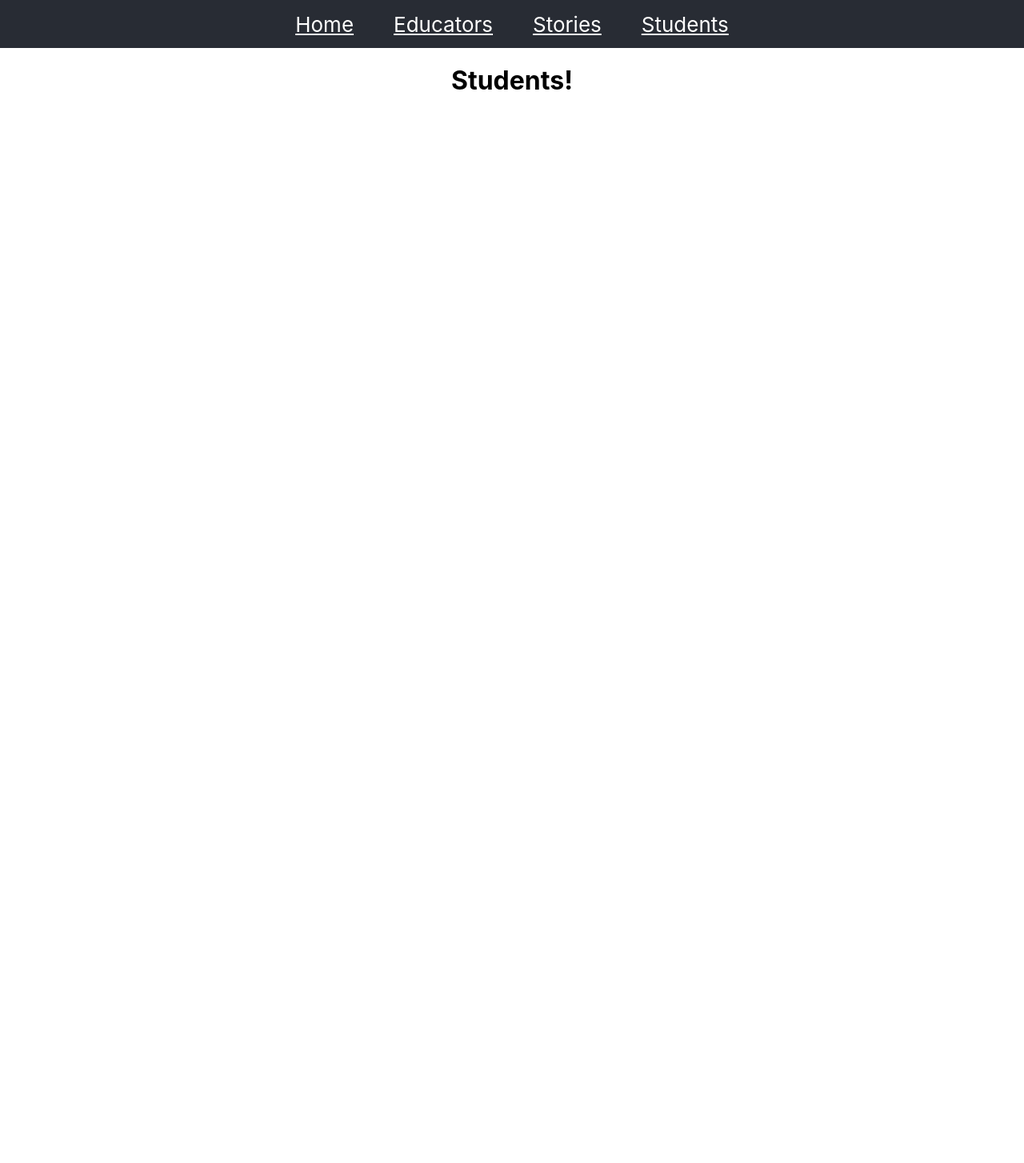
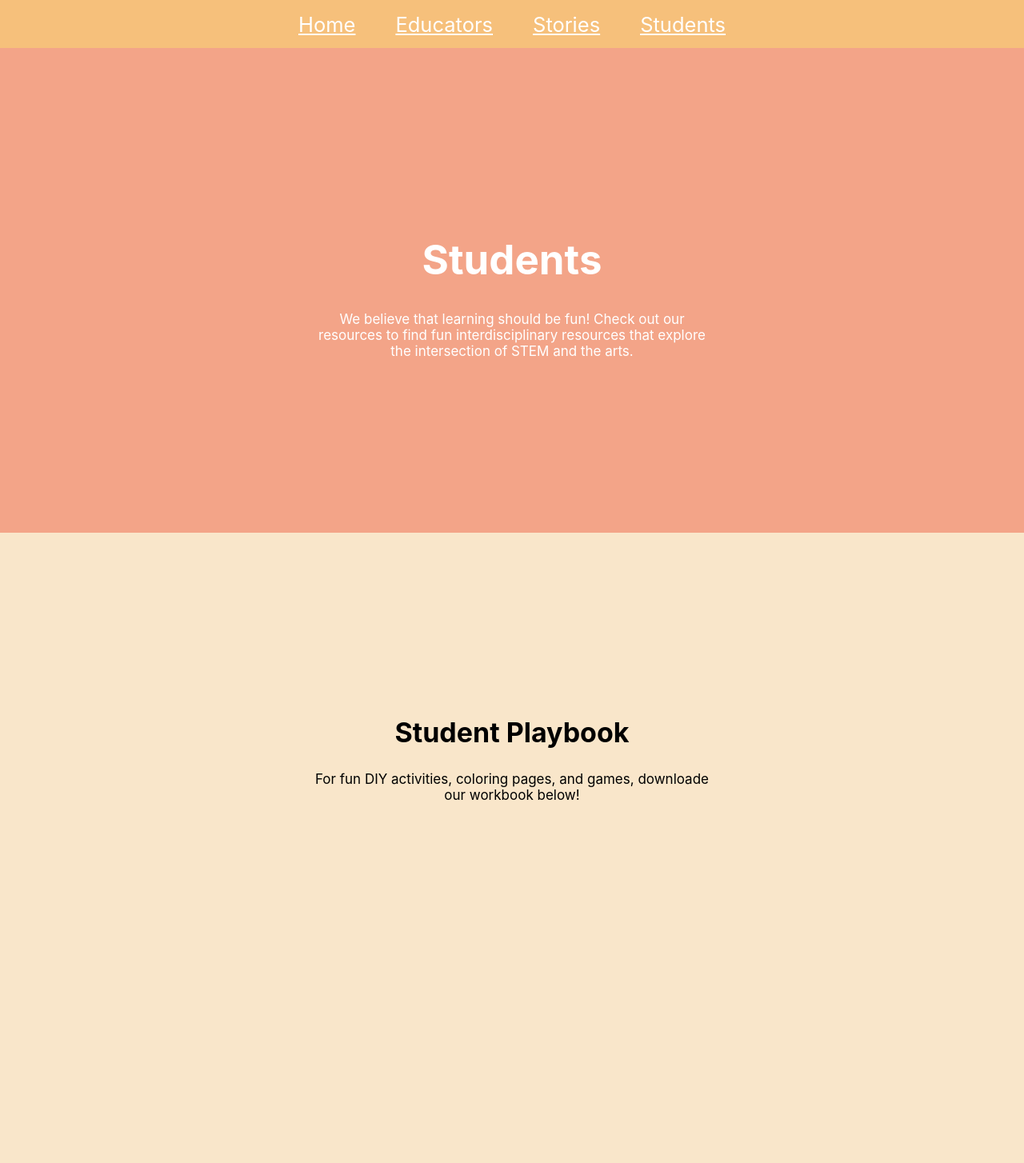
Before and after one commit to boone1000/STEAM, a React (Create React App) app: page /students in a window 1280 px wide. Shown: the top 1454 px of the page at 80% size. Before the commit the page ends 800 px from the top, so only its background shows below. Built offline with nearby package versions, Linux system fonts and the light colour scheme.

Commit message:
adaptive

```diff
--- a/src/App.css
+++ b/src/App.css
@@ -7,21 +7,15 @@
   pointer-events: none;
 }
 
-@media (prefers-reduced-motion: no-preference) {
-  .App-logo {
-    animation: App-logo-spin infinite 20s linear;
-  }
-}
-
 .App-header {
-  background-color: #282c34;
+  background-color: #F6C07B;
   min-height: 60px;
   display: flex;
   flex-direction: row;
   align-items: center;
   justify-content: center;
-  font-size: calc(10px + 2vmin);
   color: white;
+  font-size: 1.5rem;
 }
 .App-header a {
   color:white;
@@ -32,11 +26,29 @@
   color: #61dafb;
 }
 
-@keyframes App-logo-spin {
-  from {
-    transform: rotate(0deg);
-  }
-  to {
-    transform: rotate(360deg);
-  }
+.section {
+  padding-top: 200px;
+  padding-bottom: 200px;
+  padding-left: 30%;
+  padding-right: 30%;
+  flex: absolute;
+  background-color: #F9E6CA;
 }
+
+.section-cover {
+  padding-top: 200px;
+  padding-bottom: 200px;
+  padding-left: 30%;
+  padding-right: 30%;
+  flex: absolute;
+  background-color:#F3A488;
+  color: white;
+}
+
+h1{
+  font-size: 3rem;
+}
+
+h2{
+  font-size:2rem
+}
--- a/src/App.js
+++ b/src/App.js
@@ -1,6 +1,7 @@
 import React from 'react';
 import logo from './logo.svg';
 import './App.css';
+import './media.css'
 import { BrowserRouter, Route, Link } from 'react-router-dom'
 import Home from './pages/Home'
 import Educators from './pages/educators'
--- /dev/null
+++ b/src/media.css
@@ -0,0 +1,13 @@
+html { /* mobile */
+    font-size:13px;
+}
+@media only screen and (min-width: 600px){
+    html { /* tablet */
+        font-size:15px;
+    }
+}
+@media only screen and (min-width: 768px){
+    html { /* desktop */
+        font-size:17px;
+    }
+}
--- a/src/pages/Home.js
+++ b/src/pages/Home.js
@@ -2,27 +2,17 @@ import React from 'react'
 
 function Home(){
     return <div className="page">
-        <div>
-            <h1>STEM Play</h1>
-            <p>Learning with curiosity, creativity, and movement.</p>
+        <div className="section">
+            <h1>STEAM Play</h1>
+            <p>Learning with curiosity, creativity, and movement. We believe
+                that the arts can be leveraged to increase interest and engagement
+                with STEM topics and create more inclusive classrooms.
+                Our curriculum is a unique blend of STEM and the arts. Each
+                activity is designed to explore STEM topics through creativity
+                and movement.
+            </p>
         </div>
-        <div>
-            <h2>Curriculum Modules</h2>
-            <div>
-                <p>modules go in here</p>
-            </div>
-        </div>
-        <div>
-            <h2>Educator's Guide</h2>
-            {/* <Button>Download Here</Button> */}
-        </div>
-        <div>
-            <h2>Other Curriculum Resources</h2>
-            <ul>
-                <li>item 1</li>
-                <li>item 2</li>
-            </ul>
-        </div>
+
 
 
 
--- a/src/pages/educators.js
+++ b/src/pages/educators.js
@@ -2,7 +2,26 @@ import React from 'react'
 
 function educators(){
     return <div className="page">
-        <h1>Educators!</h1>
+    <div className="section-cover">
+        <h1>Educators</h1>
+    </div>
+    <div className='section'>
+        <h2>Curriculum Modules</h2>
+        <div>
+            <p>modules go in here</p>
+        </div>
+    </div>
+    <div className='section'>
+        <h2>Educator's Guide</h2>
+        {/* <Button>Download Here</Button> */}
+    </div>
+    <div className='section'>
+        <h2>Other Curriculum Resources</h2>
+        <ul>
+            <li>item 1</li>
+            <li>item 2</li>
+        </ul>
+    </div>
     </div>
 }
 
--- a/src/pages/stories.js
+++ b/src/pages/stories.js
@@ -2,7 +2,10 @@ import React from 'react'
 
 function Stories(){
     return <div className="page">
-        <h1>Stories!</h1>
+        <div className="section-cover">
+            <h1>Stories</h1>
+            <p>delete this page? </p>
+        </div>
     </div>
 }
 
--- a/src/pages/students.js
+++ b/src/pages/students.js
@@ -2,7 +2,25 @@ import React from 'react'
 
 function Students(){
     return <div className="page">
-        <h1>Students!</h1>
+        <div className='section-cover'>
+            <h1>Students</h1>
+            <p>We believe that learning should be fun!
+                Check out our resources to find fun interdisciplinary
+                resources that explore the intersection of STEM and the arts.
+            </p>
+        </div>
+        <div className="section">
+            <h2>Student Playbook</h2>
+            <p>For fun DIY activities, coloring pages, and games, downloade
+                our workbook below!
+            </p>
+        </div>
+        <div className="section">
+            <h2>Online Resources</h2>
+            <p>Check out the following online resources for extra fun online
+                learning.
+            </p>
+        </div>
     </div>
 }
 
```
